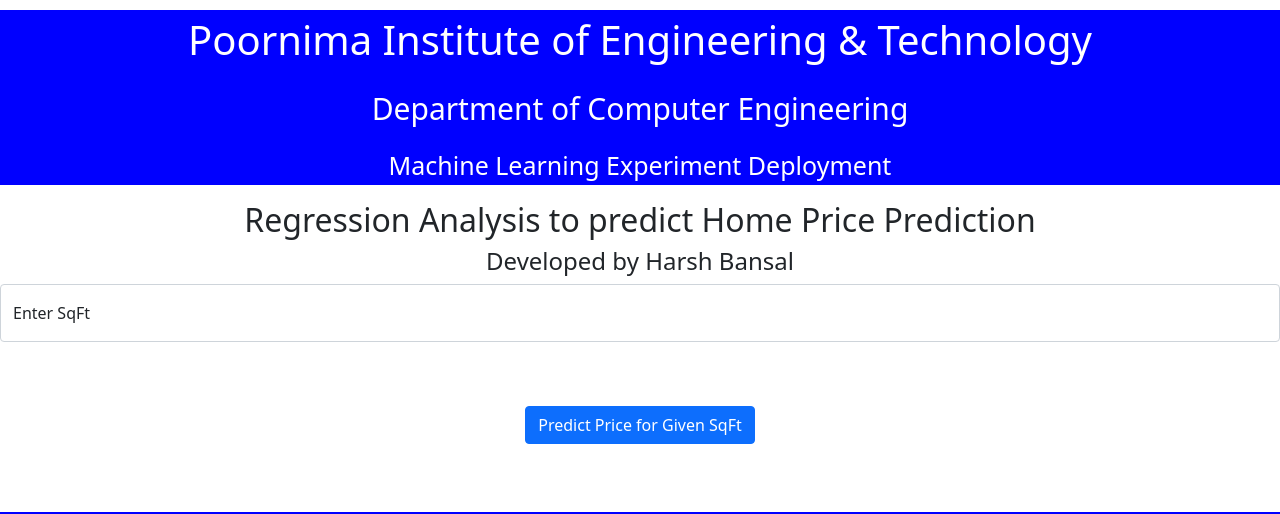
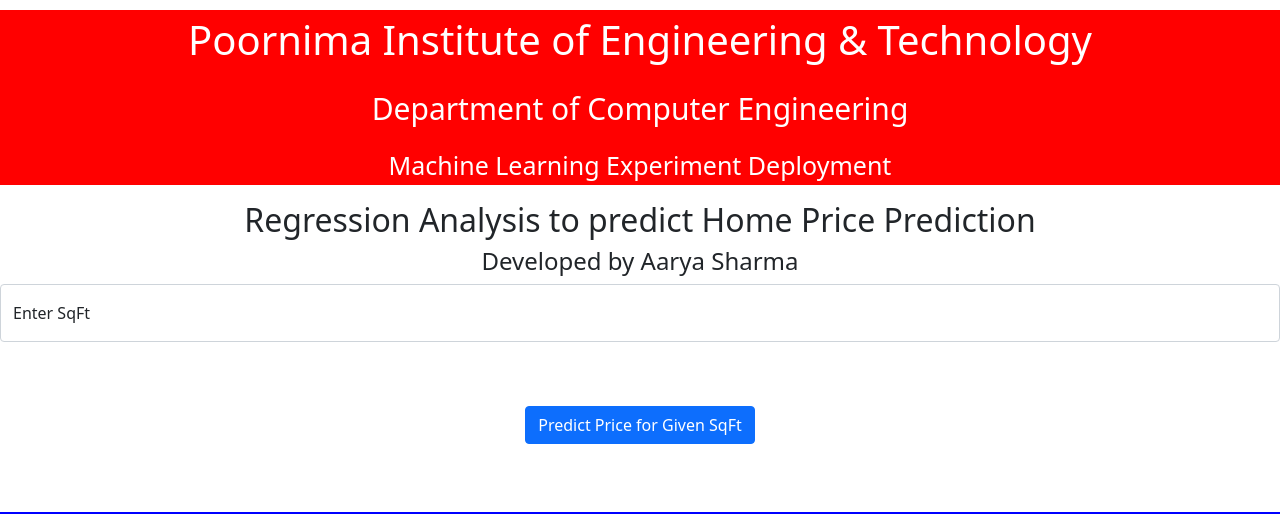
Before and after one commit to aaryasharma257/multiple-regression, a Flask app: page / in a window 1280 px wide. Shown: the top 514 px of the page. Run offline with Flask 2, Linux system fonts and the light colour scheme; parts of the project's set-up code (start-up, migrations or seed data) failed here and were passed over.

Commit message:
Update index.html

```diff
--- a/templates/index.html
+++ b/templates/index.html
@@ -22,7 +22,7 @@
 <body>
 
 
-<div class="" style="background-color:blue;" >
+<div class="" style="background-color:red;" >
 <div class="clearfix">
 
 <div class="col-md-12">
@@ -35,7 +35,7 @@
 
 <div class="login">
 <h2 >Regression Analysis to predict Home Price Prediction</h2>
-<h4>Developed by Harsh Bansal</h4>
+<h4>Developed by Aarya Sharma</h4>
 <!-- Main Input For Receiving Query to our ML -->
 <form action="{{ url_for('predict')}}"method="get">
 <div class="form-floating mb-3">
```
